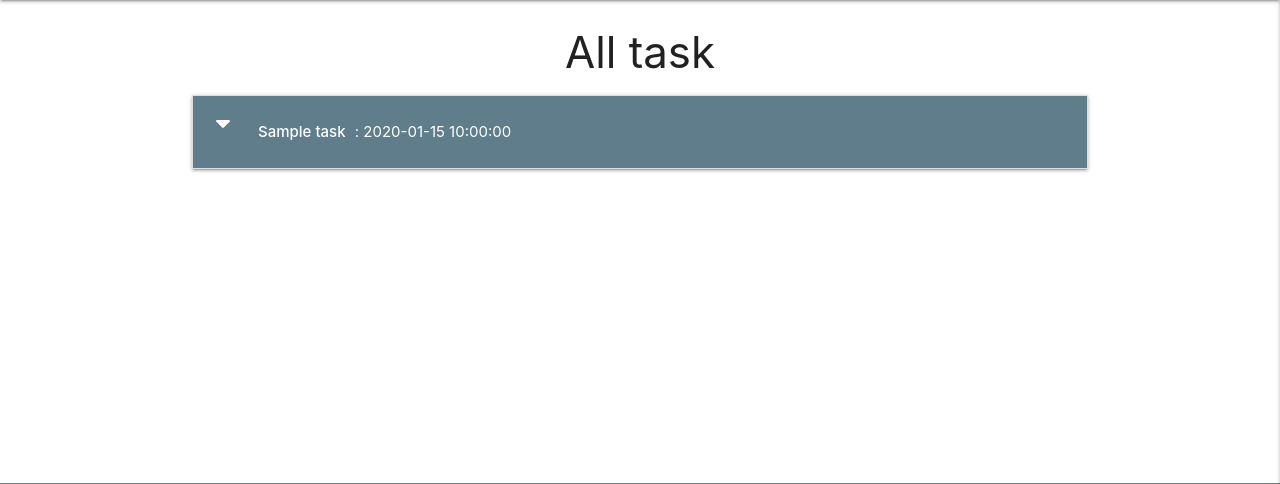
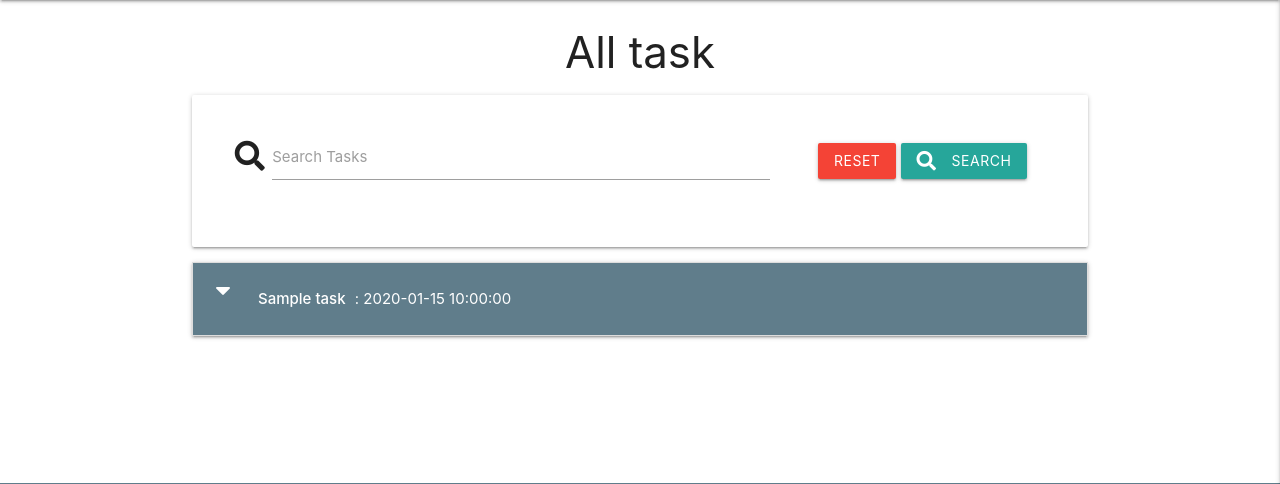
Before and after one commit to smcgdub/task_manager_project, a Flask app: page / in a window 1280 px wide. Shown: the part 64-548 px from the top of the page. Run offline with Flask 2, Linux system fonts and the light colour scheme; a database or web service that is not in the repository returns one stand-in record (values such as "Sample title"); some libraries are stand-ins or nearby versions.

Commit message:
add search functionality

```diff
--- a/app.py
+++ b/app.py
@@ -22,6 +22,13 @@ mongo = PyMongo(app)
 @app.route("/get_tasks")
 def get_tasks():
     tasks = list(mongo.db.tasks.find())
+    return render_template("tasks.html", tasks=tasks)
+
+
+@app.route("/search", methods=["GET", "POST"])
+def search():
+    query = request.form.get("query")
+    tasks = list(mongo.db.tasks.find({"$text": {"$search": query}}))
     return render_template("tasks.html", tasks=tasks)
 
 
--- a/templates/tasks.html
+++ b/templates/tasks.html
@@ -3,6 +3,25 @@
 
 <h3 class="center-align">All task</h3>
 
+<div class="row card-panel">
+  <form action="{{ url_for('search') }}" method="post" class="col s12">
+    <div class="row valign-wrapper center-align">
+      <div class="input-field col s12 m8">
+        <i class="fas fa-search prefix"></i>
+        <input type="text" name="query" id="query" class="validate" minlength="3" required>
+        <label for="query">Search Tasks</label>
+      </div>
+      <div class="col s12 m4">
+        <a href="{{ url_for('get_tasks') }}" class="btn red">Reset</a>
+        <button type="submit" class="btn">
+          <i class="fas fa-search left"></i>Search
+        </button>
+      </div>
+    </div>
+  </form>
+</div>
+
+{% if tasks|length > 0 %}
 <ul class="collapsible">
   {% for task in tasks %}
   <li>
@@ -31,5 +50,8 @@
   </li>
   {% endfor %}
 </ul>
+{% else %}
+<h3 class="center-align red white-text">No results found</h3>
+{% endif %}
 
 {% endblock %}
```
